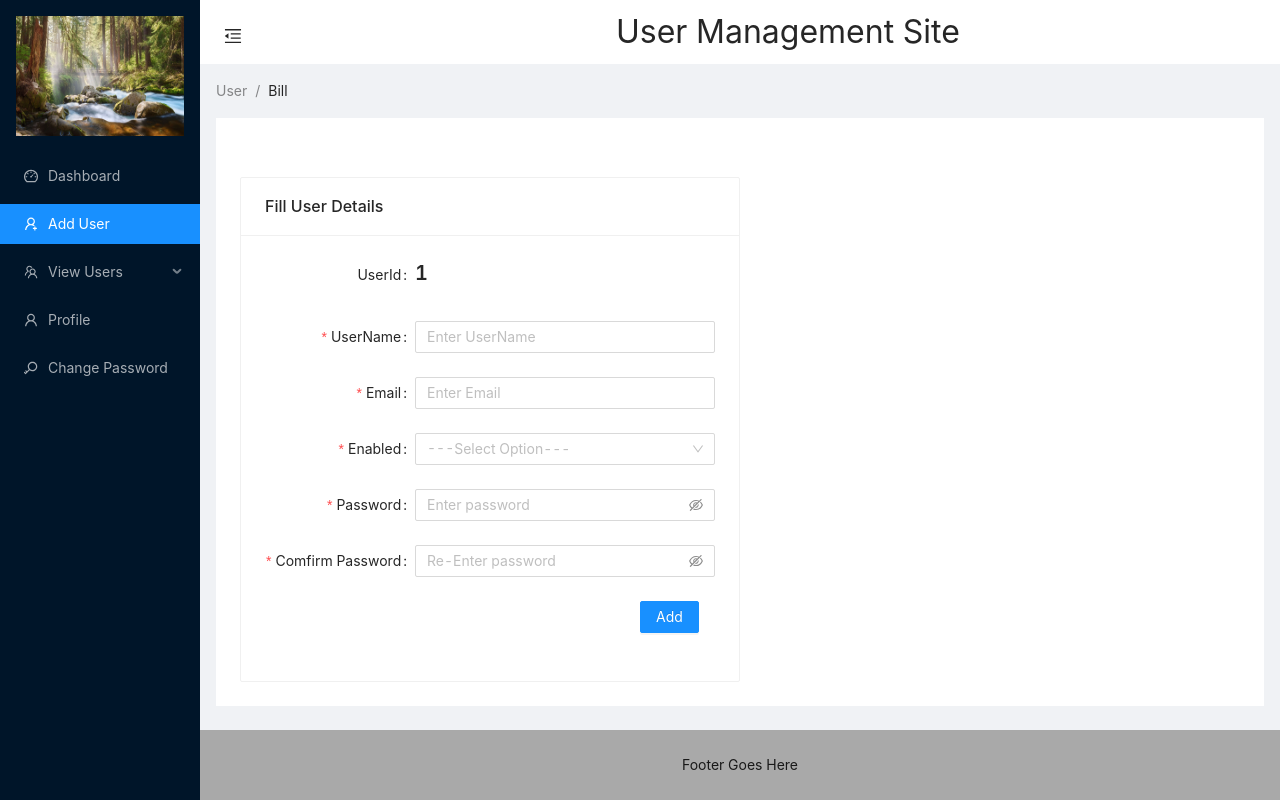
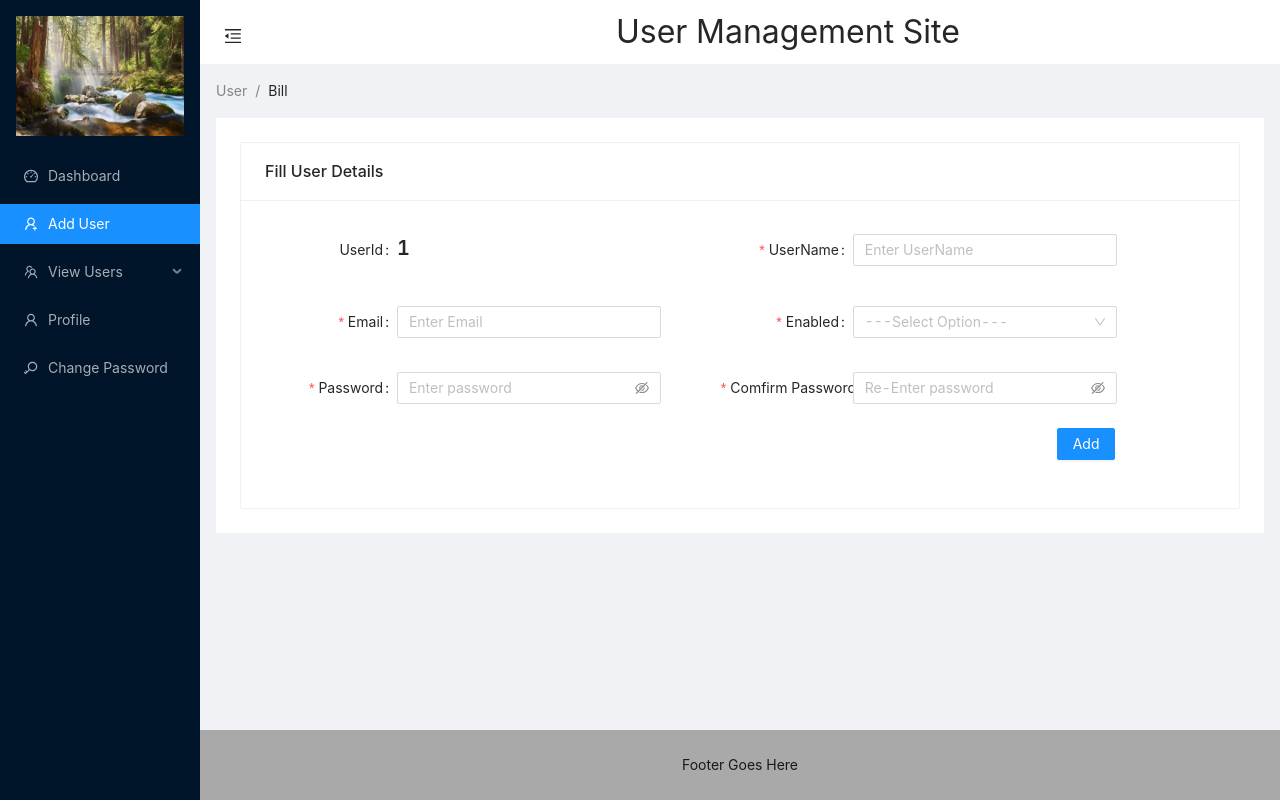
Before and after one commit to muddy700/AdminSite, a React (Create React App) app: page / in a window 1280 px wide. Both pictures are taken after a click on the item "Add User". Built offline with nearby package versions, Linux system fonts and the light colour scheme; no server answers.

Commit message:
Added All APIs Using Promise
But They Are Not Functioning Yet Except For Get Request

```diff
--- a/package.json
+++ b/package.json
@@ -36,5 +36,6 @@
       "last 1 firefox version",
       "last 1 safari version"
     ]
-  }
+  } ,
+  "proxy": "https://usbn.herokuapp.com"
 }
--- a/src/App.js
+++ b/src/App.js
@@ -7,31 +7,13 @@ import { UserForm } from './components/userForm'
 import { Profile } from './components/profile'
 import React , { useState , useEffect } from 'react'
 import dp from './images/dp.jpg'
-import axios from 'axios'
 import './index.css'
 import API from  './api'
 
-// https: //usbn.herokuapp.com/api/v1/users
-
 const { Header, Content, Footer, Sider } = Layout
 const { SubMenu } = Menu
-let Id = 0
 
   const  App = () => {
-
-    // const initialUsers = [
-    //   { key : '1' , user_id: 1, username: 'Muddy',  email: 'mo@gmail.com', password: '1234', enabled: 'False' },
-    //   { key : '2' , user_id: 2, username: 'Muddy',  email: 'mo@gmail.com', password: '1234', enabled: 'False' },
-    //   { key : '3' , user_id: 3, username: 'Muddy',  email: 'mo@gmail.com', password: '1234', enabled: 'False' },
-    //   { key : '4' , user_id: 4, username: 'Muddy',  email: 'mo@gmail.com', password: '1234', enabled: 'False' },
-    //   { key : '5' , user_id: 5, username: 'Muddy',  email: 'mo@gmail.com', password: '1234', enabled: 'True' },
-    //   { key : '6' , user_id: 6, username: 'Muddy',  email: 'mo@gmail.com', password: '1234', enabled: 'True' },
-    //   { key : '7' , user_id: 7, username: 'Muddy',  email: 'mo@gmail.com', password: '1234', enabled: 'True' },
-    //   { key : '8' , user_id: 8, username: 'Muddy',  email: 'mo@gmail.com', password: '1234', enabled: 'True' },
-    //   { key : '9' , user_id: 9, username: 'Muddy',  email: 'mo@gmail.com', password: '1234', enabled: 'True' },
-    //   { key : '10' , user_id: 10, username: 'Muddy',  email: 'mo@gmail.com', password: '1234', enabled: 'True' },
-    //   { key : '11' , user_id: 11, username: 'Muddy',  email: 'mo@gmail.com', password: '1234', enabled: 'True' },
-    // ]
 
     const loggedIn = {
       firstName : 'MOHAMED' ,
@@ -53,46 +35,49 @@ let Id = 0
     const [form] = Form.useForm()
     const [loggedUser, setloggedUser] = useState(loggedIn)
 
-    const pullUsers = () => {
-        API.get('users')
-          .then(res => {
-            const persons = res.data;
-        setUsers(persons)
-          })
+    const pullUsers = async () => {
+      let res = await  API.get('users')
+      const persons = res.data
+      console.log(res)
+      const dataWithKey = persons.map((data) =>{
+                 return {...data , key : data.user_id}
+               } )
+        setUsers(dataWithKey)
     }
 
     useEffect(() => {
       pullUsers()
-    })
+    } , [users.length])
 
-    const onFinish = () => {
+    const onFinish = async () => {
+      // e.preventDefault()
+
       if(editingMode) {
-        const newUsersList = users.map((data) => {
-          if(data.user_id === activeUser.user_id) {
-            return {...data , username : activeUser.username , email : activeUser.email , enabled : activeUser.enabled , password : activeUser.password}
-          }
-          else { return data}
-        })
-        setUsers(newUsersList)
-        // setRender(3)
+        let res = await API.put('users/${activeUser.user_id}' , {activeUser})
+        console.log(res)
         setEditingMode(false)
         message.success(activeUser.username + ' Edited SuccessFull')
       }
 
       else{
+        message.success(activeUser.username + ' Added Successful')
+        const newUser = {
+          username : activeUser.username ,
+          email : activeUser.email ,
+          password : activeUser.password ,
+          enabled : activeUser.enabled ,
+        }
+        let res = await  API.post('users/create', {newUser})
+        console.log(res)
+      }
+      pullUsers()
+      form.resetFields()
+    }
 
-        // Id += 1
-        // setUsers([...users , {...activeUser , key : Id , user_id : Id}])
-        message.success(activeUser.username + ' Added Successful')
-        // https: //usbn.herokuapp.com/api/v1/users/create
-        axios.post('https://usbn.herokuapp.com/api/v1/users/create', { activeUser })
-      .then(res => {
-        console.log(res);
-        console.log(res.data);
-      })
-      }
-      setActiveUser({ })
-      form.resetFields()
+    const addUser = async () => {
+        let res = await API.post('users/create' , {username : "Moudy"})
+        console.log(res)
+        pullUsers()
     }
 
     const toggle = () => {
@@ -118,8 +103,8 @@ let Id = 0
       }
 
       const userform = <UserForm activeUser={activeUser} setActiveUser={setActiveUser} onFinish={onFinish} form={form} users={users} editingMode={editingMode} />
-      const allUsers = <UsersList users={users} setUsers={setUsers}  editUserInfo={editUserInfo} />
-      const dashboard = <Dashboard users={users} />
+      const allUsers = <UsersList users={users} pullUsers={pullUsers}  editUserInfo={editUserInfo} />
+      const dashboard = <Dashboard users={users} addUser={addUser} />
       const settings = <Settings loggedUser={loggedUser} setloggedUser={setloggedUser} />
       const byId = <SingleUser />
       const profile = <Profile loggedUser={loggedUser} />
@@ -133,7 +118,7 @@ let Id = 0
           visible={editingMode}
           getContainer={false}
           style={{ position: 'absolute' }}
-          width="550" >
+          width="1100" >
           {userform}
         </Drawer>
 
--- a/src/api.js
+++ b/src/api.js
@@ -1,5 +1,5 @@
 import axios from 'axios';
 
 export default axios.create({
-    baseURL: 'https://usbn.herokuapp.com/api/v1/'
+    baseURL: '/api/v1/'
 });
--- a/src/components/settings.js
+++ b/src/components/settings.js
@@ -1,16 +1,7 @@
-import {Card , Form , Button , Input , message} from 'antd'
+import {Card , Form , Button , Input , message, Row, Col} from 'antd'
 import React , { useState} from 'react'
 import '../index.css'
 
-
-const layout = {
-    labelCol: {
-        span: 10
-    },
-    wrapperCol: {
-        span: 16
-    },
-};
 const tailLayout = {
     wrapperCol: {
         offset: 20,
@@ -23,35 +14,49 @@ export const Settings = (props) => {
     const{ loggedUser , setloggedUser} = props
     const [newPass, setnewPass] = useState('')
     const [form] =Form.useForm()
+    const colStyle = { marginLeft : 80}
+    const rowStyle = { marginTop : 12}
 
     const onFinish = () => {
         form.resetFields()
         setloggedUser({...loggedUser , password : newPass})
         message.success('Password Changed SuccessFull')
     }
-
     const handleNewPassword = (value) => {
         setnewPass(value)
     }
 
     return(
-        <Card title="Change  Password" style={{width : 500}}>
-            <Form   {...layout} name="basic" initialValues={{ remember: false }} onFinish={onFinish}  form={form}>
+        <Card title="Change  Password" >
+            <Form   name="basic" initialValues={{ remember: false }} onFinish={onFinish}  form={form}>
+                <Row style={rowStyle}>
+                    <Col span={22} style={colStyle}>
+
                 <Form.Item label="Old Password" name="oldPass" rules={[{ required : true , message : 'Password Required!'} ,
                     () => ({ validator(rule, value) { if ( !value || value === loggedUser.password ) { return Promise.resolve(); }
                     return Promise.reject('Wrong Password!'); }, }) ]} hasFeedback>
                     <Input.Password placeholder="Enter Old Password"/>
                 </Form.Item>
+                    </Col>
+                </Row>
+                <Row style={rowStyle}>
+                    <Col span={10} style={colStyle}>
+
                 <Form.Item label="New Password" name="newPass" rules={[{ required : true , message : 'Password Required!'} ,
                     () => ({ validator(rule, value) { if ( !value || value.length >= 5 ) { return Promise.resolve(); }
                     return Promise.reject('Password Is Too Short!'); }, })]} hasFeedback>
                     <Input.Password placeholder="Enter New Password" onChange={(e) => handleNewPassword(e.target.value)} />
                 </Form.Item>
+                    </Col>
+                    <Col span={10} style={colStyle}>
+
                 <Form.Item label="Repeat New Password" name="reNewPass" rules={[ { required : true , message : 'Password Required!'} ,
                      ({ getFieldValue }) => ({ validator(rule, value) { if (!value || getFieldValue('newPass') === value) { return Promise.resolve(); }
                     return Promise.reject('Passwords Did Not Match!'); }, }),]} dependencies={['newPass']} hasFeedback >
                     <Input.Password placeholder="Re-Enter New Password"/>
                 </Form.Item>
+                    </Col>
+                </Row>
                  <Form.Item {...tailLayout}>
                     <Button type="primary" htmlType="submit" >Save</Button>
                 </Form.Item>
--- a/src/components/userForm.js
+++ b/src/components/userForm.js
@@ -1,4 +1,4 @@
-import { Card , Form,  Button, Select , Space , Typography, Input} from 'antd';
+import { Card , Form,  Button, Select , Typography, Input, Row, Col} from 'antd';
 import '../index.css'
 
 const layout = {
@@ -20,6 +20,8 @@ const tailLayout = {
 export const UserForm = (props) => {
     const { activeUser , setActiveUser , onFinish , users , form , editingMode } = props
     const { Title } = Typography
+    const colStyle = { marginLeft : 60}
+    const rowStyle = { marginTop : 10}
 
     const onNameChange = (value) => {
            setActiveUser({...activeUser , username : value })
@@ -34,41 +36,57 @@ export const UserForm = (props) => {
         setActiveUser({...activeUser , password : value})
     }
     return(
-        <Space>
 
-        <Card title={editingMode ? 'Edit User Info' : "Fill User Details"} style={{width : 500}} >
-            <Form   {...layout} name="basic" initialValues={{ remember: false }} onFinish={onFinish}  form={form}>
+        <Card title={editingMode ? 'Edit User Info' : "Fill User Details"} >
+            <Form  {...layout} name="basic" initialValues={{ remember: false }} onFinish={(e) => onFinish(e)}  form={form}>
+            <Row  style={rowStyle}>
+                <Col span={10} >
                     <Form.Item label="UserId"  name="UserId" >
                         <Title level={4}>{editingMode ? activeUser.user_id : users.length +1} </Title>
                     </Form.Item>
+                </Col>
+                <Col span={10} style={colStyle}>
                     <Form.Item label="UserName" name="username" rules={[{ required : true , message : 'UserName Required!'}]} hasFeedback>
-                    <Input placeholder="Enter UserName" defaultValue={activeUser.username} onChange={(e) => onNameChange(e.target.value)} />
+                        <Input placeholder="Enter UserName" onChange={(e) => onNameChange(e.target.value)} />
                     </Form.Item>
+                </Col>
+            </Row>
+            <Row style={rowStyle}>
+                <Col span={10} >
                     <Form.Item label="Email" name="email" rules={[{ required : true , type : 'email' , message : 'Email Required!'}]} hasFeedback>
-                    <Input placeholder="Enter Email" defaultValue={activeUser.email} onChange={(e) => onEmailChange(e.target.value)} />
+                        <Input placeholder="Enter Email" onChange={(e) => onEmailChange(e.target.value)} />
                     </Form.Item>
+                </Col>
+                <Col span={10} style={colStyle}>
                     <Form.Item label="Enabled" name="enabled" rules={[{ required : true , message : 'Status Required!'}]} hasFeedback>
-                    <Select placeholder="---Select Option---" name="enabled" defaultValue={activeUser.enabled} onChange={onStatusChange} >
-                        <option value="True">True</option>
-                        <option value="False">False</option>
+                        <Select placeholder="---Select Option---" name="enabled" onChange={onStatusChange} >
+                            <option value={true}>True</option>
+                            <option value={false}>False</option>
                         </Select>
                     </Form.Item>
+                </Col>
+            </Row>
+            <Row style={rowStyle}>
+                <Col span={10} >
                     <Form.Item label="Password" name="password" rules={[{ required : true , message : 'Password Required!'}  ,
                         () => ({ validator(rule, value) { if (!value || value.length >= 5 ) { return Promise.resolve(); }
                         return Promise.reject('Password Is Too Short!'); }, })]} hasFeedback>
                         <Input.Password placeholder="Enter password" onChange={(e) => onPasswordChange(e.target.value)} />
                     </Form.Item>
+                </Col>
+                <Col span={10} style={colStyle}>
                     <Form.Item label="Comfirm Password" name="comfirmPassword" rules={[{ required : true , message : 'Password Required!'} ,
                         ({ getFieldValue }) => ({ validator(rule, value) { if (!value || getFieldValue('password') === value) { return Promise.resolve(); }
                         return Promise.reject('Passwords Did Not Match!'); }, }),]} dependencies={['password']} hasFeedback >
                         <Input.Password placeholder="Re-Enter password" />
                     </Form.Item>
+                </Col>
+            </Row>
                 <Form.Item {...tailLayout}>
                     <Button type="primary" htmlType="submit" >Add</Button>
                 </Form.Item>
             </Form>
 
         </Card>
-        </Space>
     )
 }
```
Also changed, not shown: src/components/dashboard.js (+7 -5 lines), src/components/usersList.js (+23 -25 lines), 1 other file (tests, documents, lock files or other folders). Lines whose indentation alone changed are shown as unchanged.
